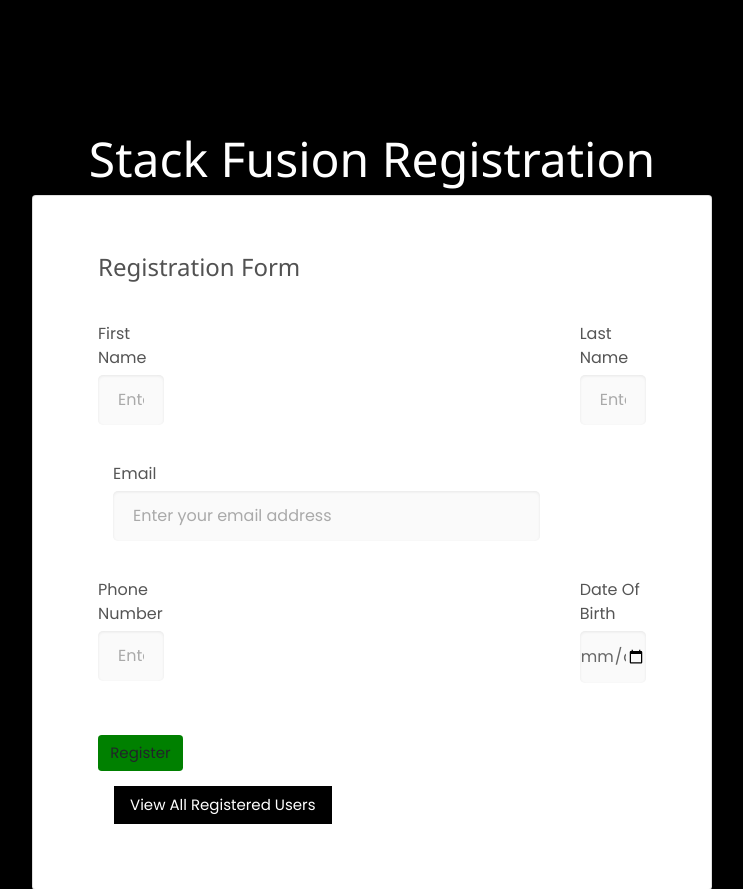
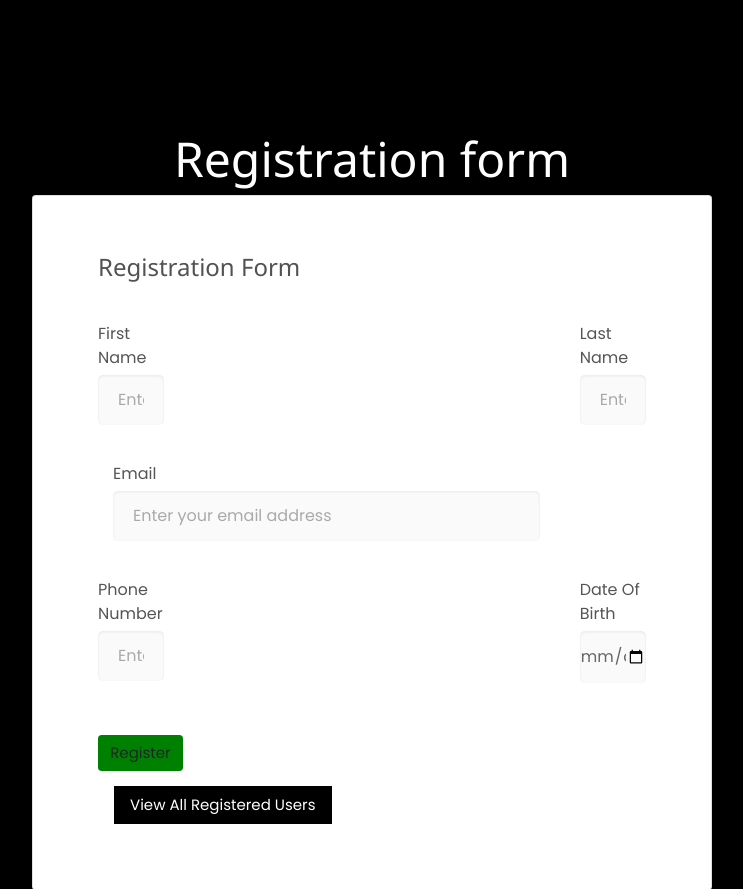
Before and after one commit to shubhiagarwal18/My-Registration_app, a Django app: page / in a window 1280 px wide. Shown: the top 889 px of the page, without its empty margins (268-1011 px from the left). Run offline with Django 3.2, Linux system fonts and the light colour scheme; data comes from the database, SQL or seed files in the repository; some libraries are stand-ins or nearby versions.

Commit message:
Update index.html

```diff
--- a/UserRegistration/templates/index.html
+++ b/UserRegistration/templates/index.html
@@ -25,7 +25,7 @@
 
 <body>
     <div class="page-wrapper bgColor p-t-130 p-b-100 font-poppins">
-        <h1 class="head1">Stack Fusion Registration</h1>
+        <h1 class="head1">Registration form</h1>
 
         <div class="wrapper wrapper--w680">
             <div class="card card-4">
```
